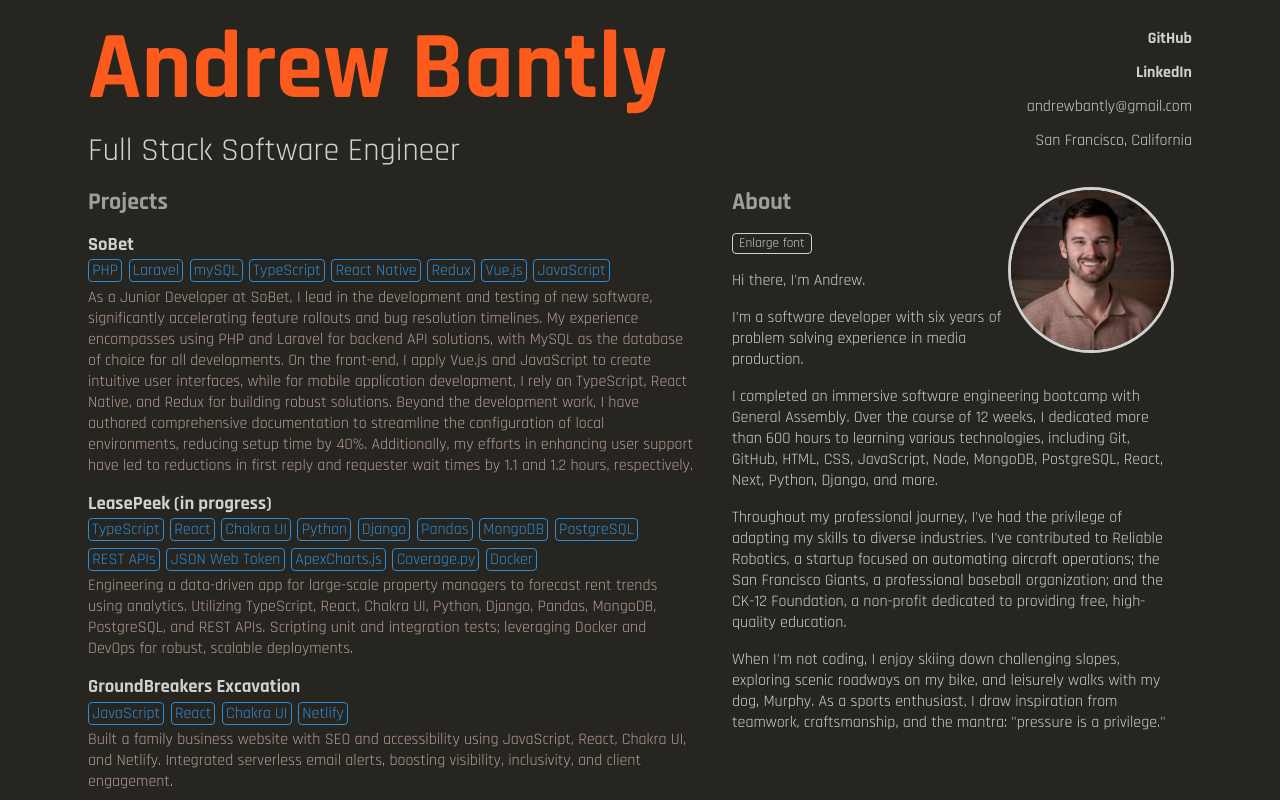
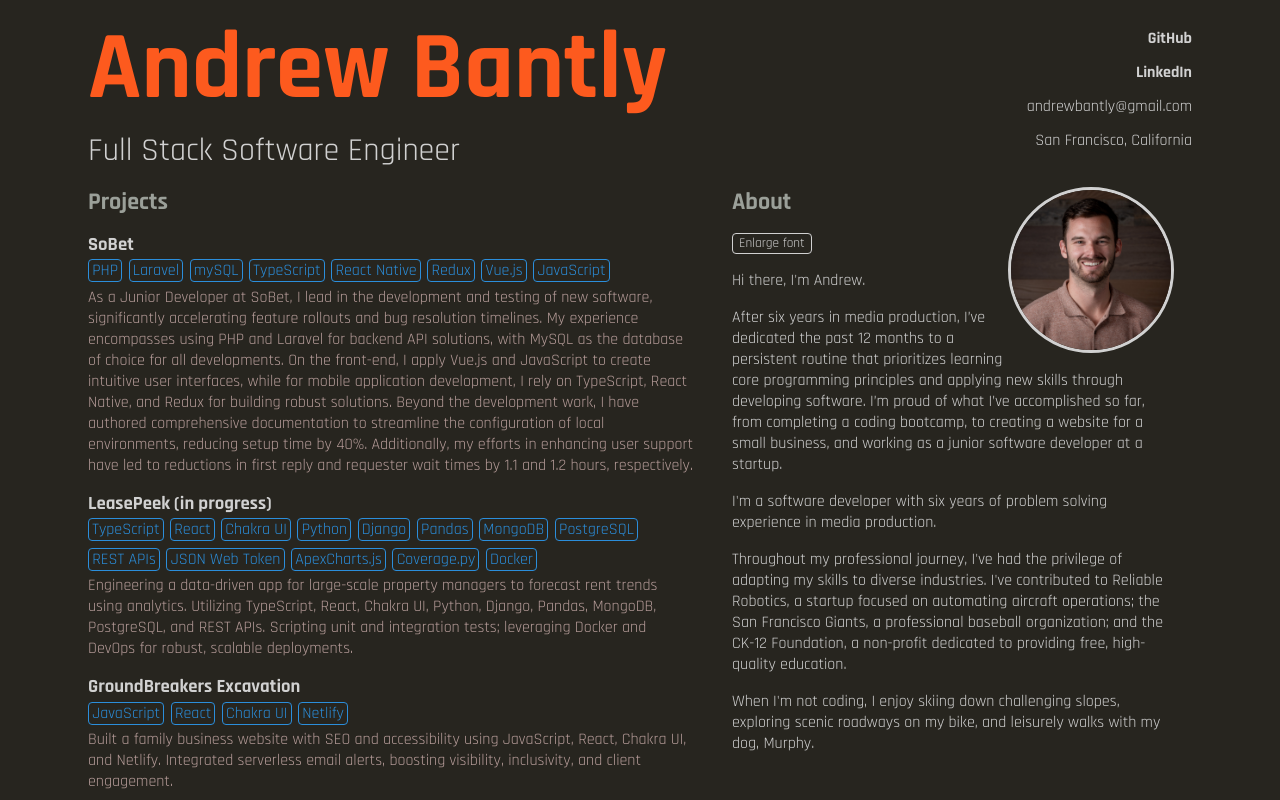
Before and after one commit to andrewbantly/portfolio, a Next.js app: page / in a window 1280 px wide. Shown: the top 800 px of the page. Built offline with nearby package versions, Linux system fonts and the light colour scheme.

Commit message:
about update

```diff
--- a/components/About.js
+++ b/components/About.js
@@ -5,7 +5,12 @@ import { useState } from "react"
 import Image from "next/image"
 
 export default function About() {
-    const [fontSize, setFontSize] = useState(1)
+    const [fontSize, setFontSize] = useState(1);
+
+const startCoding = new Date(Date.UTC(2023, 2, 1));
+const now = new Date();
+const monthsCoding = (now.getUTCFullYear() - startCoding.getUTCFullYear()) * 12 + now.getUTCMonth() - startCoding.getUTCMonth();
+
     return (
         <div className={`${styles.container}`}>
             {/* styles jsx example */}
@@ -30,14 +35,10 @@ export default function About() {
             {/* </div> */}
             <button onClick={() => setFontSize(fontSize + 0.1)} className={`${styles.fontSizeButton}`}>Enlarge font</button>
             <p className={`biggerText ${styles.biggerText}`}>Hi there, I'm Andrew.</p>
+            <p className={`biggerText ${styles.biggerText}`}>After six years in media production, I’ve dedicated the past {monthsCoding} months to a persistent routine that prioritizes learning core programming principles and applying new skills through developing software. I’m proud of what I’ve accomplished so far, from completing a coding bootcamp, to creating a website for a small business, and working as a junior software developer at a startup.</p>
             <p className={`biggerText ${styles.biggerText}`}>I'm a software developer with six years of problem solving experience in media production.</p>
-            {/* <p className={`biggerText ${styles.biggerText}`}>I'm a highly motivated software engineer with six years of experience in media production. My passion lies in finding innovative solutions that not only meet expectations but exceed them. I excel in creative problem solving, project management, and effective communication.</p> */}
-            <p className={`biggerText ${styles.biggerText}`}>I completed an immersive software engineering bootcamp with General Assembly. Over the course of 12 weeks, I dedicated more than 600 hours to learning various technologies, including Git, GitHub, HTML, CSS, JavaScript, Node, MongoDB, PostgreSQL, React, Next, Python, Django, and more.</p>
             <p className={`biggerText ${styles.biggerText}`}>Throughout my professional journey, I've had the privilege of adapting my skills to diverse industries. I've contributed to Reliable Robotics, a startup focused on automating aircraft operations; the San Francisco Giants, a professional baseball organization; and the CK-12 Foundation, a non-profit dedicated to providing free, high-quality education.</p>
-            <p className={`biggerText ${styles.biggerText}`}>When I'm not coding, I enjoy skiing down challenging slopes, exploring scenic roadways on my bike, and leisurely walks with my dog, Murphy. As a sports enthusiast, I draw inspiration from teamwork, craftsmanship, and the mantra: "pressure is a privilege."</p>
-            {/* local images are stored in public folder */}
-            {/* regular <img/> tags work as well, if you cannot provide a width and height */}
-            {/* using another hosting domain for images */}
+            <p className={`biggerText ${styles.biggerText}`}>When I'm not coding, I enjoy skiing down challenging slopes, exploring scenic roadways on my bike, and leisurely walks with my dog, Murphy.</p>
         </div>
     )
 }
```
